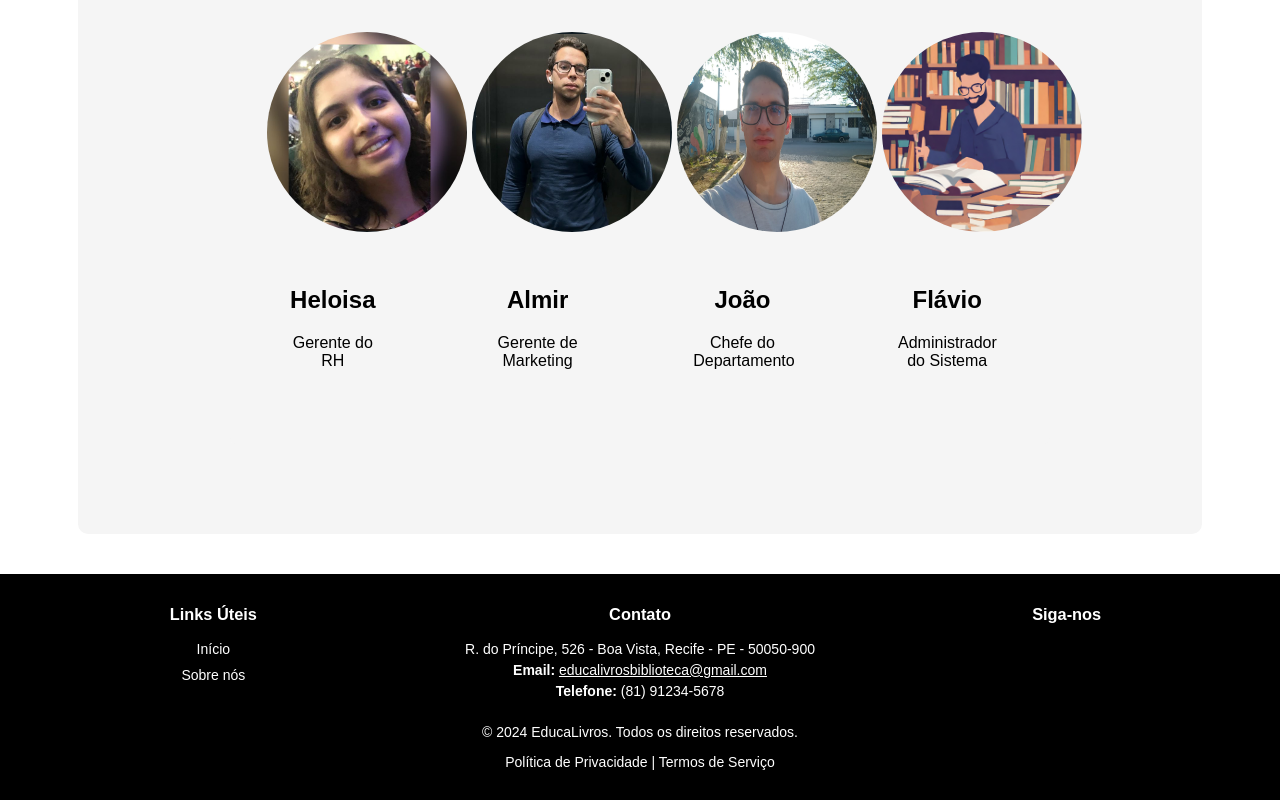
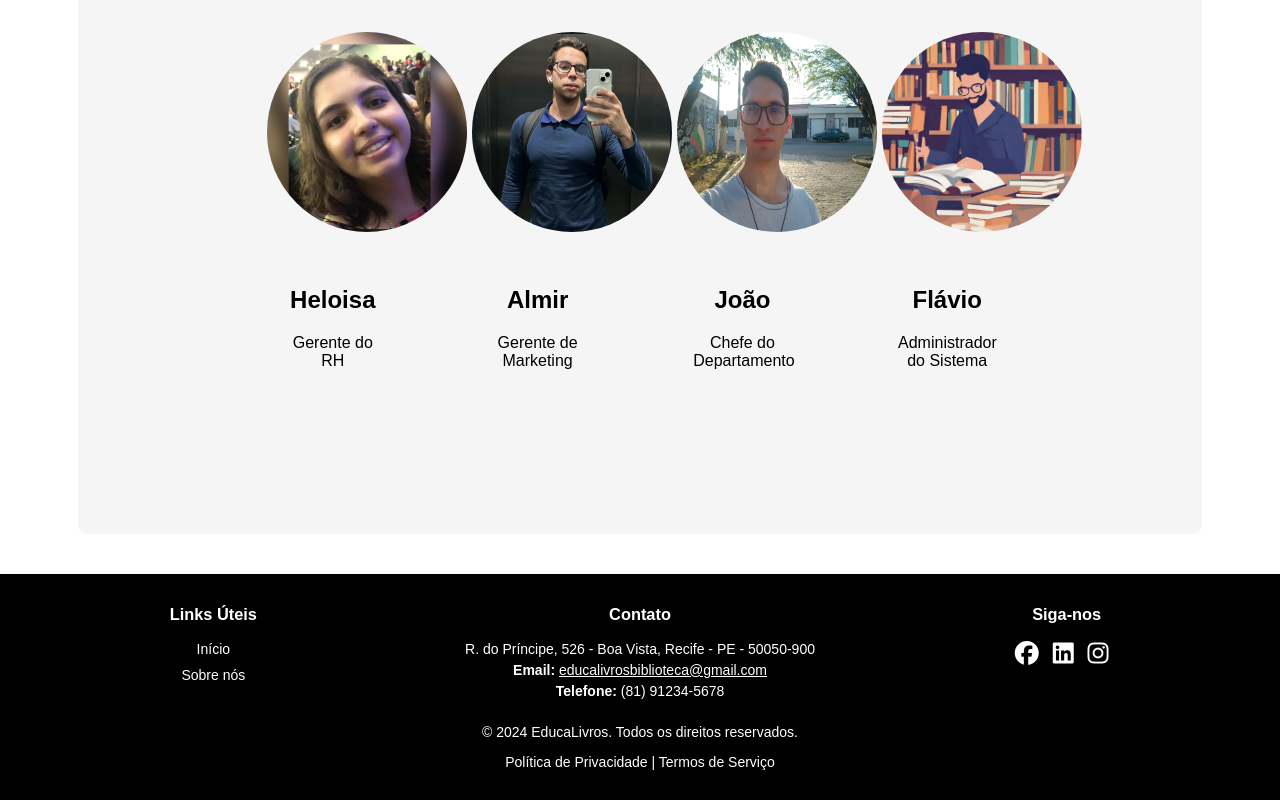
Before and after one commit to HeloisaJ/PWM_Projeto_EducaLivros, a plain HTML site: page src/html/nossa_estrutura.html in a window 1280 px wide. Shown: the part 1382-2182 px from the top of the page. Drawn offline with Linux system fonts and the light colour scheme.

Commit message:
icones do footer adicionados

```diff
--- a/src/html/nossa_estrutura.html
+++ b/src/html/nossa_estrutura.html
@@ -4,6 +4,10 @@
 <head>
     <link rel="shortcut icon" href="Images/EducaLivros.png">
     <link rel="stylesheet" href="../css/nossa_estrutura.css">
+    <link rel="stylesheet" href="/assets/fontawesome/css/brands.css">
+    <link rel="stylesheet" href="/assets/fontawesome/css/fontawesome.css">
+    <link rel="stylesheet" href="/assets/fontawesome/css/solid.css">
+    <link rel="shortcut icon" href="/Images/EducaLivros.png">
     <link href="../../Nav.css" rel="stylesheet">
     <meta charset="UTF-8">
     <meta name="viewport" content="width=device-width, initial-scale=1.0">
```
